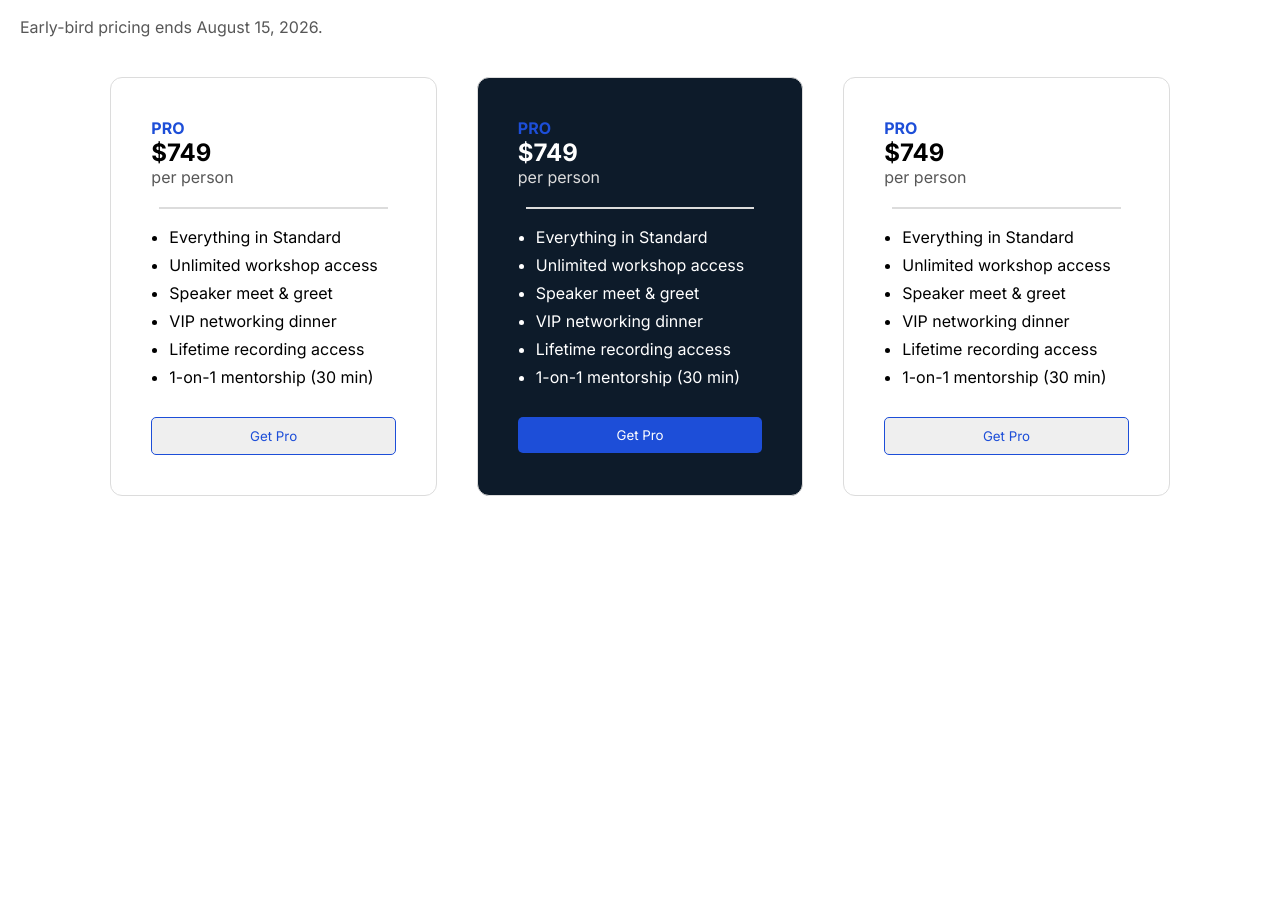
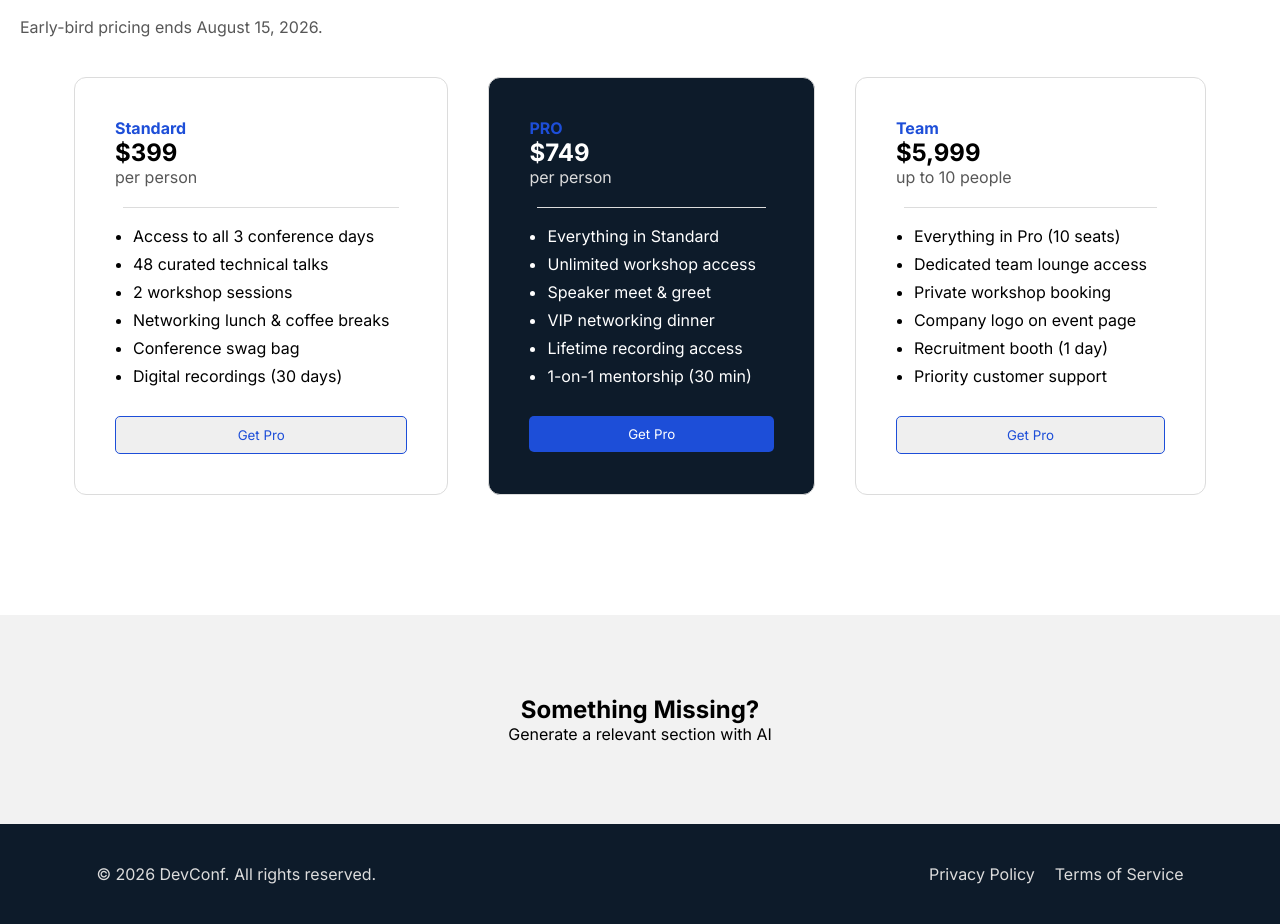
Before and after one commit to jargis-rahman/Programming-Hero-1st-Assignment-on-CSS, a plain HTML site: page index.html in a window 1280 px wide. Shown: the part 1974-2898 px from the top of the page. Before the commit the page ends 2590 px from the top, so only its background shows below. Drawn offline with Linux system fonts and the light colour scheme.

Commit message:
new section added

```diff
--- a/index.html
+++ b/index.html
@@ -12,6 +12,8 @@
     <link
         href="https://fonts.googleapis.com/css2?family=Inter:ital,opsz,wght@0,14..32,100..900;1,14..32,100..900&display=swap"
         rel="stylesheet">
+
+    <link rel="stylesheet" href="https://cdnjs.cloudflare.com/ajax/libs/font-awesome/7.3.0/css/all.min.css" integrity="sha512-ApSLB1Pd3/bZN8fWB/RG9YhN/7bd9Hkf3AGaE2mPfebjrxagjuBtx2GcgdqIlJkUzwylBo61r9Xa9NmgBI0swA==" crossorigin="anonymous" referrerpolicy="no-referrer" />
 
 </head>
 
@@ -127,18 +129,18 @@
 
                     <div class="spot-card">
                         <div>
-                            <h4>PRO</h4>
-                            <h2>$749</h2>
+                            <h4>Standard</h4>
+                            <h2>$399</h2>
                             <p>per person</p>
                         </div>
 
                         <ul>
-                            <li>Everything in Standard</li>
-                            <li>Unlimited workshop access</li>
-                            <li>Speaker meet & greet</li>
-                            <li>VIP networking dinner</li>
-                            <li>Lifetime recording access</li>
-                            <li>1-on-1 mentorship (30 min)</li>
+                            <li>Access to all 3 conference days</li>
+                            <li>48 curated technical talks</li>
+                            <li>2 workshop sessions</li>
+                            <li>Networking lunch & coffee breaks</li>
+                            <li>Conference swag bag</li>
+                            <li>Digital recordings (30 days)</li>
                         </ul>
 
                         <button class="outline-btn">Get Pro</button>
@@ -169,18 +171,18 @@
 
                     <div class="spot-card">
                         <div>
-                            <h4>PRO</h4>
-                            <h2>$749</h2>
-                            <p>per person</p>
+                            <h4>Team</h4>
+                            <h2>$5,999</h2>
+                            <p>up to 10 people</p>
                         </div>
 
                         <ul>
-                            <li>Everything in Standard</li>
-                            <li>Unlimited workshop access</li>
-                            <li>Speaker meet & greet</li>
-                            <li>VIP networking dinner</li>
-                            <li>Lifetime recording access</li>
-                            <li>1-on-1 mentorship (30 min)</li>
+                            <li>Everything in Pro (10 seats)</li>
+                            <li>Dedicated team lounge access</li>
+                            <li>Private workshop booking</li>
+                            <li>Company logo on event page</li>
+                            <li>Recruitment booth (1 day)</li>
+                            <li>Priority customer support</li>
                         </ul>
 
                         <button class="outline-btn">Get Pro</button>
@@ -198,10 +200,46 @@
         <!-- spot-section-end -->
 
 
+        <!-- missing-section-start -->
+
+        <section class="missing">
+            <h1>Something Missing?</h1>
+            <p>Generate a relevant section with AI</p>
+        </section>
+
+        <!-- missing-section-end -->
 
 
     </main>
 
+    <footer>
+        <div class="default-style">
+
+            <!-- <div class="footer-top">
+
+
+                    <img src="./images/footer-logo.png" alt="DevConf">
+
+
+                <div class="footer-icons">
+                    <i class="fa-brands fa-square-facebook"></i>
+                    <i class="fa-brands fa-square-linkedin"></i>
+                    <i class="fa-brands fa-square-youtube"></i>
+                </div>
+            </div> -->
+
+            <div class="footer-bottom">
+                <p>© 2026 DevConf. All rights reserved.</p>
+
+                <ul>
+                    <li>Privacy Policy</li>
+                    <li>Terms of Service</li>
+                </ul>
+            </div>
+
+        </div>
+    </footer>
+
 </body>
 
 </html>
--- a/style.css
+++ b/style.css
@@ -22,11 +22,13 @@
 .default-btn:hover {
 
     background: #0D1B2A;
+    cursor: pointer;
 
 }
+
 .outline-btn {
     padding: 10px 16px;
-    color:#1D4ED8;
+    color: #1D4ED8;
     border: 1px solid #1D4ED8;
     border-radius: 5px;
 }
@@ -34,6 +36,7 @@
 .outline-btn:hover {
 
     background: #0D1B2A;
+    cursor: pointer;
 
 }
 
@@ -167,48 +170,94 @@ header nav {
     color: #575757;
 }
 
-.spot-cards-section{
+.spot-cards-section {
     margin: 20px;
     display: flex;
 }
 
-.spot-card{
+.spot-card {
     margin: 20px;
     padding: 40px;
     border: 1px solid gainsboro;
     border-radius: 12px;
 }
+
 .spot-card h4 {
     color: #1D4ED8;
 
 }
 
-.spot-card ul{
+.spot-card ul {
     margin: 20px 8px;
     padding: 10px;
-    border-top: 2px solid gainsboro;
+    border-top: 1px solid gainsboro;
 
 }
-.spot-card ul li{
+
+.spot-card ul li {
     margin-top: 8px;
 
 }
-.spot-card button{
+
+.spot-card button {
     width: 100%;
 
 }
 
-#pro-card{
+#pro-card {
     background: #0D1B2A;
     color: white;
 }
-#pro-card button:hover{
+
+#pro-card button:hover {
     border: 1px solid #1D4ED8;
 }
-#pro-card p{
+
+#pro-card p {
     color: gainsboro;
 }
 
+/* Spot-section-end */
 
 
-/* Spot-section-end */
+/* missing-section-start */
+
+.missing{
+    text-align: center;
+    padding: 80px;
+    background: rgb(242, 242, 242);
+}
+
+/* missing-section-end */
+
+
+/* footer-section-start */
+
+footer{
+    background: #0D1B2A;
+    padding: 40px 20px;
+    color:gainsboro;
+}
+/* .footer-top {
+    display: flex;
+    justify-content: space-between;
+    gap: 400px;
+} */
+
+.footer-bottom {
+    display: flex;
+    justify-content: space-between;
+    gap: 400px;
+}
+
+.footer-bottom ul{
+    list-style: none;
+    display: flex;
+    gap: 20px;
+}
+.footer-bottom ul li:hover{
+    color: #1D4ED8;
+    cursor: pointer;
+}
+
+/* footer-section-end */
```
